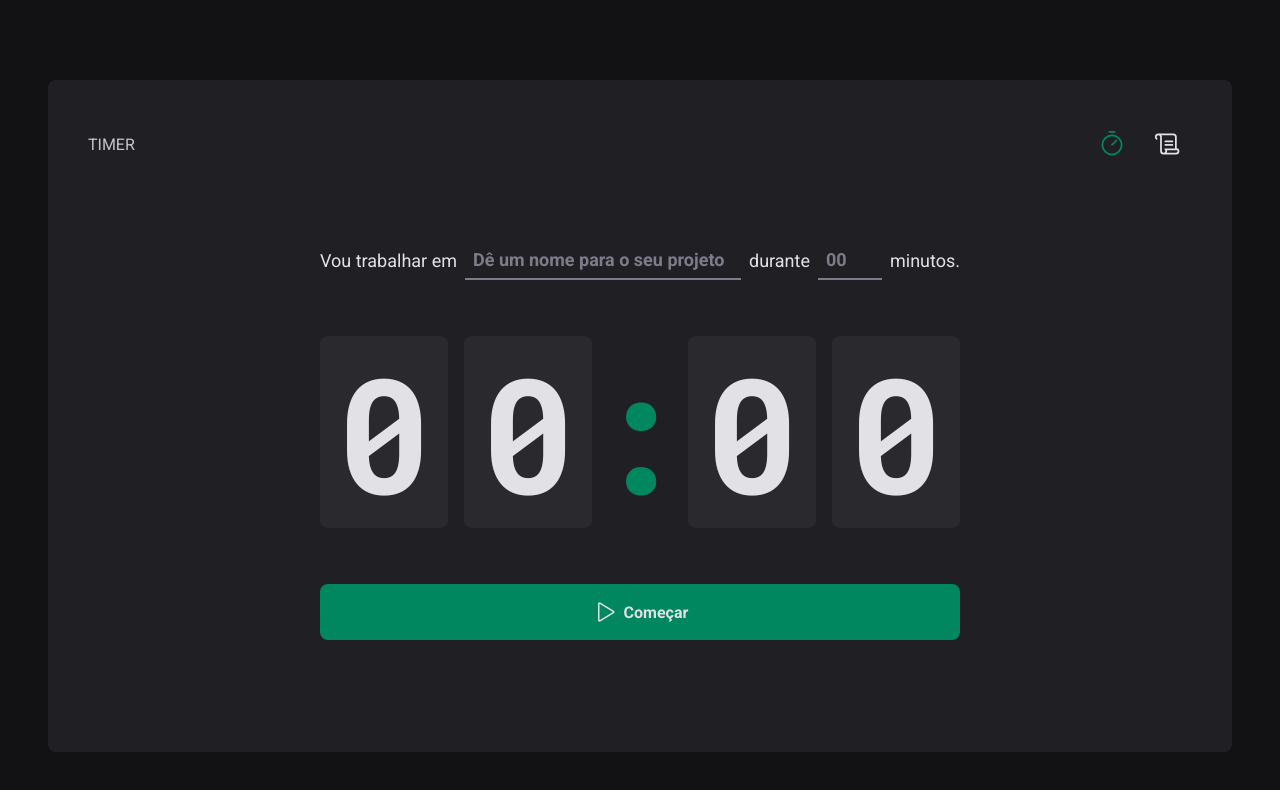
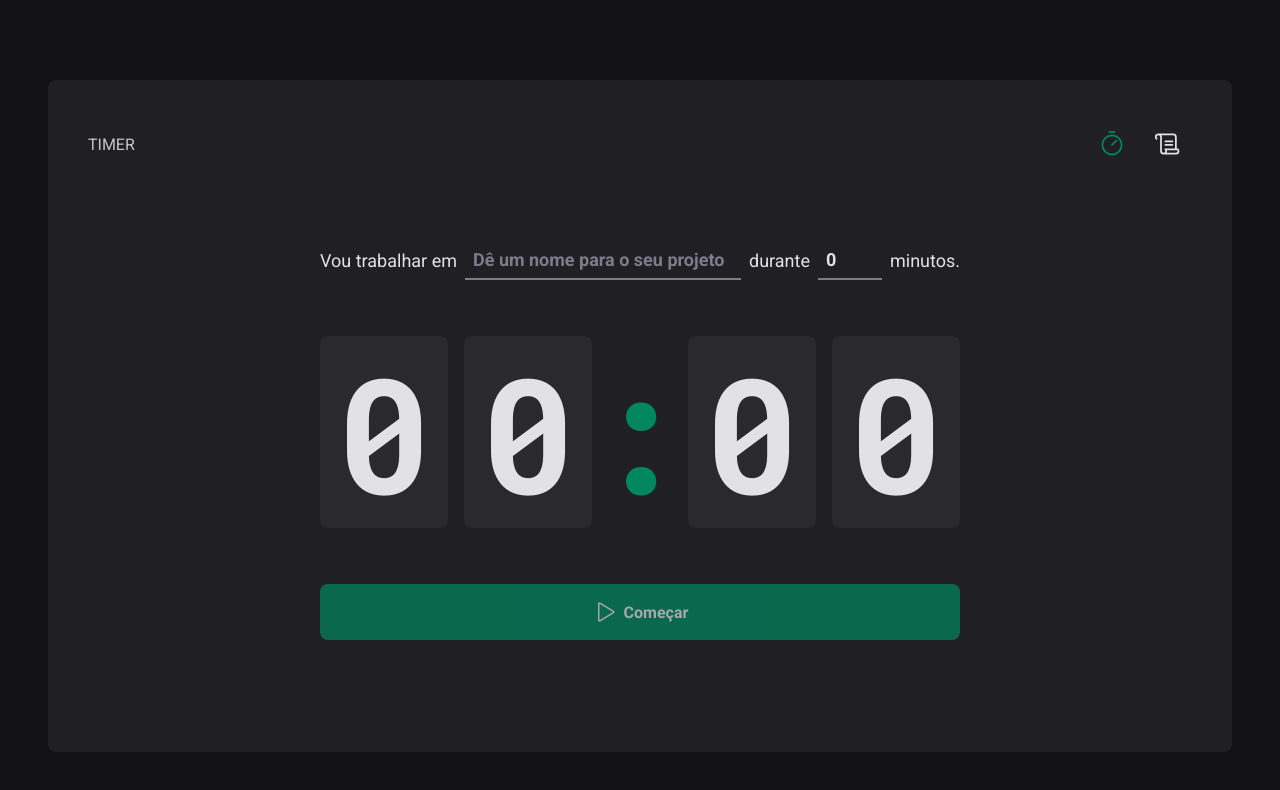
Before and after one commit to diegofchagas/timer, a React (Vite) app: page / in a window 1280 px wide. Shown: the top 790 px of the page. Built offline with nearby package versions, Linux system fonts and the light colour scheme.

Commit message:
adicionando lib zod para validacao dos dados de formulario e tambem a tipagem dos mesmos

```diff
--- a/package.json
+++ b/package.json
@@ -10,11 +10,14 @@
     "preview": "vite preview"
   },
   "dependencies": {
+    "@hookform/resolvers": "^3.3.4",
     "@phosphor-icons/react": "^2.0.15",
     "react": "^18.2.0",
     "react-dom": "^18.2.0",
+    "react-hook-form": "^7.50.0",
     "react-router-dom": "^6.22.0",
-    "styled-components": "^6.1.8"
+    "styled-components": "^6.1.8",
+    "zod": "^3.22.4"
   },
   "devDependencies": {
     "@types/react": "^18.2.43",
--- a/src/pages/Home/Home.tsx
+++ b/src/pages/Home/Home.tsx
@@ -1,16 +1,46 @@
 import { Play } from "@phosphor-icons/react";
 import { CountdownContainer, FormContainer, HomeContainer, MinutesAmountInput, Separator, StartButton, TaskInput } from "./styles";
+import {useForm} from "react-hook-form";
+import { zodResolver } from "@hookform/resolvers/zod";
+import * as zod from "zod";
+
+const newCycleFormValidationSchema = zod.object({
+  task: zod.string().min(1, 'Informe o nome da tarefa'),
+  minutesAmount:zod.number().min(5).max(60)
+})
+
+// como estou utilizando o zod para validação não precisar criar uma interface para validar os tipos que estou recenbendo com a ajuda do zod eu posso inferir os dados , no caso essa inferencia vira minha iterface assim utilizando tudo que a biblioteca nós proporcionar para a validação dos dados.
+//"Sempre que utilizamos variaves javascript no typescript precisamos informa ao typescript o tipo da mesma para não haver erros de identificação de tipo de variável, por isso uso de typeof".
+type NewCycleFormData = zod.infer<typeof newCycleFormValidationSchema>
 
 export const Home = () => {
+  const {register, handleSubmit,watch,reset} = useForm<NewCycleFormData>({
+    resolver:zodResolver(newCycleFormValidationSchema),
+    defaultValues:{
+      task:'',
+      minutesAmount:0
+    }
+  });
+
+  const handleCreateNewCicle=(data: NewCycleFormData)=>{
+    console.log(data)
+    //Esse reset restarta meus dados para o valor default dos inputs.
+    reset();
+  }
+
+  const task = watch('task');
+  const isSubmitDisabled = !task
+
   return (
     <HomeContainer>
-      <form action="">
+      <form onSubmit={handleSubmit(handleCreateNewCicle)} action="">
         <FormContainer>
           <label htmlFor="task">Vou trabalhar em </label>
           <TaskInput
           id="task"
           list="task-suggestions"
           placeholder="Dê um nome para o seu projeto"
+          {...register('task')}
           />
 
           <datalist id="task-suggestions">
@@ -28,6 +58,7 @@
           step={5}
           min={5}
           max={60}
+          {...register('minutesAmount', {valueAsNumber:true})}
           />
           <span>minutos.</span>
         </FormContainer>
@@ -39,7 +70,7 @@
           <span>0</span>
           <span>0</span>
         </CountdownContainer>
-        <StartButton  type="submit">
+        <StartButton disabled={isSubmitDisabled}  type="submit">
           <Play size={24} />
           Começar
         </StartButton>
```
Also changed, not shown: 1 other file (tests, documents, lock files or other folders).
